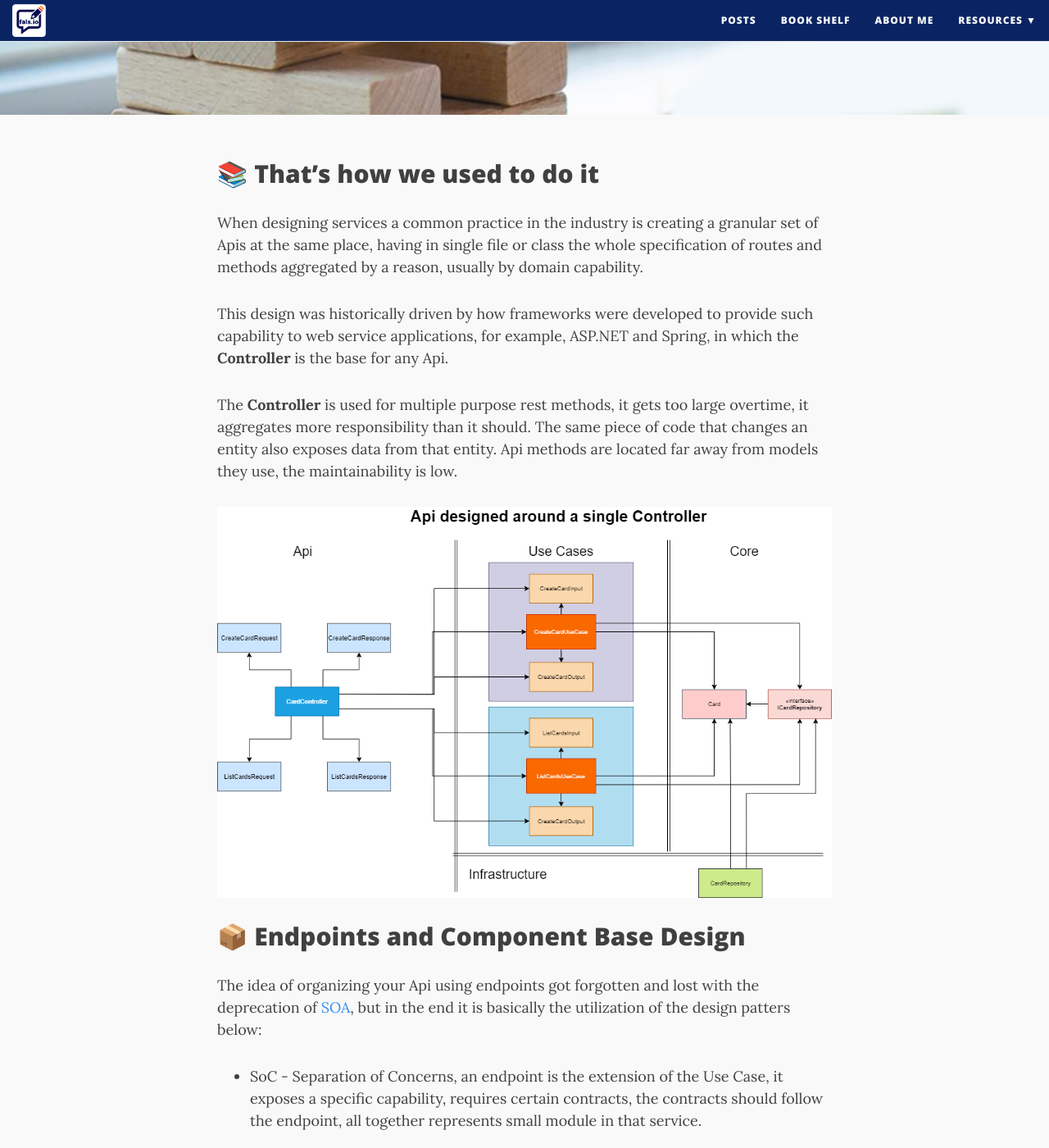
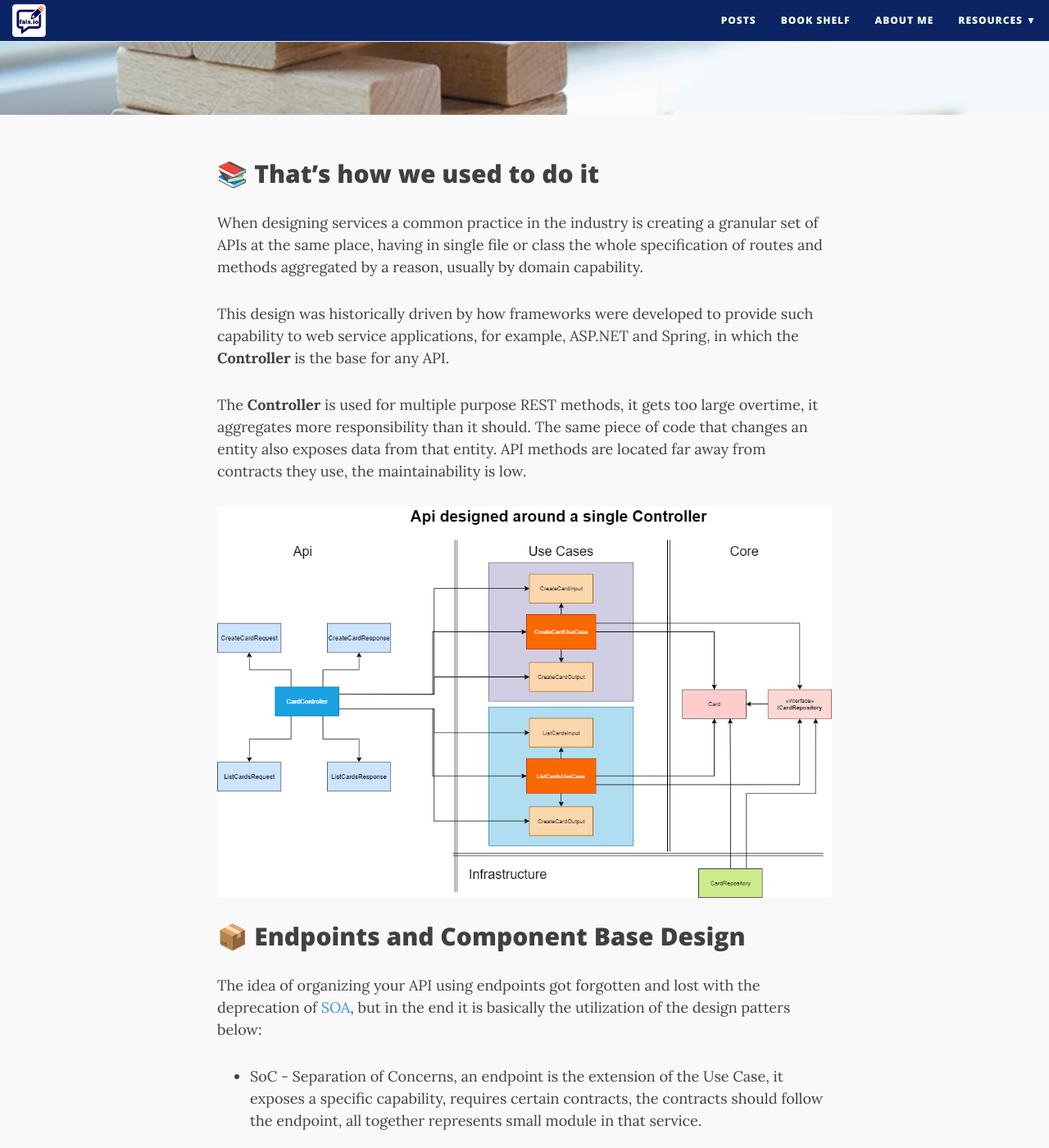
Before and after one commit to fals/fals.github.io, a Jekyll site: the page built from _posts/2021-02-06-end-points.md, in a window 1280 px wide and 1400 px high, scrolled down 476 px. Shown: the whole window at 82% size. Built offline with Jekyll 4.4.1, drawn with Linux system fonts in a browser that asks for light colours; nearby versions of some CDN libraries; comment, search, counter and statistics services are not loaded; some of the changed text lies outside the part shown.

Commit message:
changing case of words

```diff
--- a/_posts/2021-02-06-end-points.md
+++ b/_posts/2021-02-06-end-points.md
@@ -1,25 +1,25 @@
 ---
 layout: post
-title: Designing Apis using REST Endpoints
+title: Designing APIs using Endpoints
 subtitle: Creating simple and maintainable services designed around Endpoints as Components
 bigimg: /img/jenga.jpg
 share-img: /img/jenga.jpg
-tags: [architecture, REST, dotnet, api, endpoints]
+tags: [architecture, REST, dotnet, API, endpoints]
 ---
 
 ## 📚 That's how we used to do it
 
-When designing services a common practice in the industry is creating a granular set of Apis at the same place, having in single file or class the whole specification of routes and methods aggregated by a reason, usually by domain capability.
+When designing services a common practice in the industry is creating a granular set of APIs at the same place, having in single file or class the whole specification of routes and methods aggregated by a reason, usually by domain capability.
 
-This design was historically driven by how frameworks were developed to provide such capability to web service applications, for example, ASP.NET and Spring, in which the **Controller** is the base for any Api.
+This design was historically driven by how frameworks were developed to provide such capability to web service applications, for example, ASP.NET and Spring, in which the **Controller** is the base for any API.
 
-The **Controller** is used for multiple purpose rest methods, it gets too large overtime, it aggregates more responsibility than it should. The same piece of code that changes an entity also exposes data from that entity. Api methods are located far away from models they use, the maintainability is low.
+The **Controller** is used for multiple purpose REST methods, it gets too large overtime, it aggregates more responsibility than it should. The same piece of code that changes an entity also exposes data from that entity. API methods are located far away from contracts they use, the maintainability is low.
 
 ![Designing Around Single Controller Class](/img/end-points-single-controller.png)
 
 ## 📦 Endpoints and Component Base Design
 
-The idea of organizing your Api using endpoints got forgotten and lost with the deprecation of [SOA]([https://link](https://en.wikipedia.org/wiki/Service-oriented_architecture)), but in the end it is basically the utilization of the design patters below:
+The idea of organizing your API using endpoints got forgotten and lost with the deprecation of [SOA]([https://link](https://en.wikipedia.org/wiki/Service-oriented_architecture)), but in the end it is basically the utilization of the design patters below:
 
 * SoC - Separation of Concerns, an endpoint is the extension of the Use Case, it exposes a specific capability, requires certain contracts, the contracts should follow the endpoint, all together represents small module in that service.
 
@@ -31,13 +31,13 @@
 
 ## 🌏 What about Service Discovery?
 
-If you are familiar with [Swagger]([https://link](https://swagger.io/)), a widespread tool to document and design Apis, you know that it is easy to aggregate a set of endpoints based on the HTTP Method, route and others.
+If you are familiar with [Swagger]([https://link](https://swagger.io/)), a widespread tool to document and design APIs, you know that it is easy to aggregate a set of endpoints based on the HTTP Method, route and others.
 
-Having your api with multiple endpoints classes doesn't affect discoverability, you can use the tool to do as you please.
+Having your API with multiple endpoints classes doesn't affect discoverability, you can use the tool to do as you please.
 
 ## 👉 Conclusion
 
-Designing your code around Endpoints is the way to go for maintainability and evolvability of services exposing Apis. Give it a try, you won't regret.
+Designing your code around Endpoints is the way to go for maintainability and evolvability of services exposing APIs. Give it a try, you won't regret.
 
 The source code is hosted on GitHub: [cqrs-clean-eventual-consistency](https://github.com/fals/cqrs-clean-eventual-consistency)
 
```
